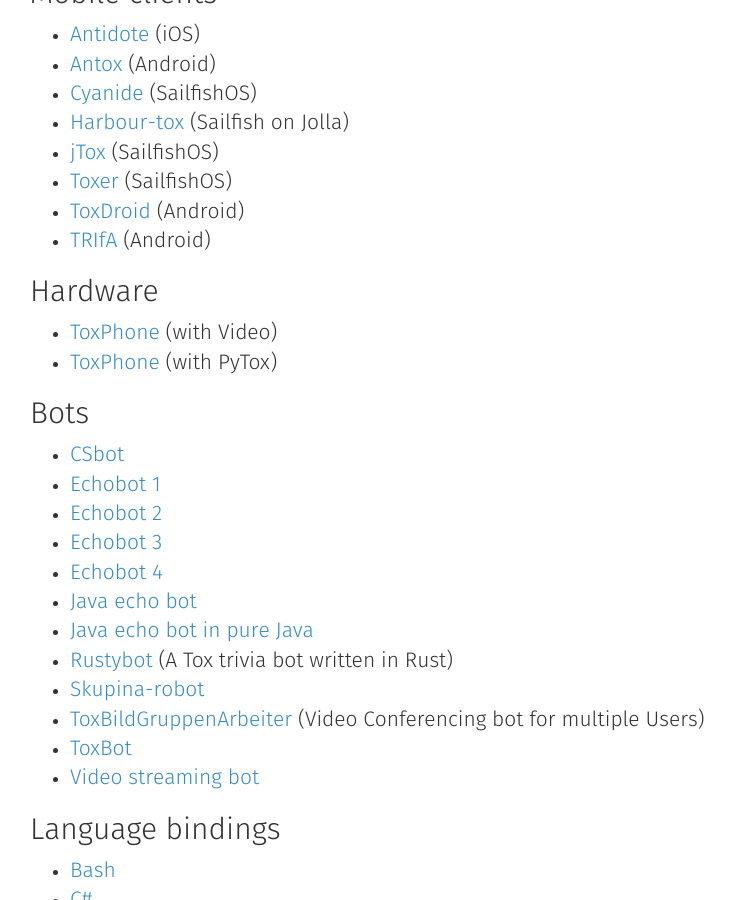
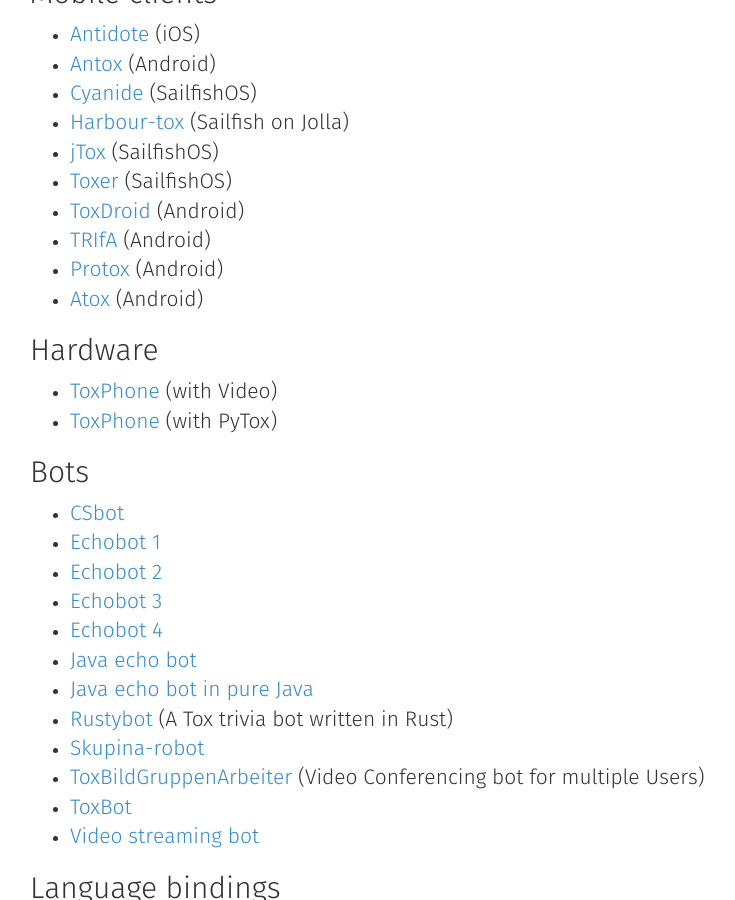
Before and after one commit to TokTok/website, a Jekyll site: the page built from toktok/integrations.md, in a window 1280 px wide and 900 px high, scrolled down 837 px. Shown: the whole window, without its empty margins (40-775 px from the left). Built offline with Jekyll 4.4.1, drawn with Linux system fonts in a browser that asks for light colours; nearby versions of some CDN libraries.

Commit message:
Added more Android clients

```diff
--- a/toktok/integrations.md
+++ b/toktok/integrations.md
@@ -44,6 +44,8 @@ yourself to this page.
 *   [Toxer](https://gitlab.com/Toxer/toxer-sfos) (SailfishOS)
 *   [ToxDroid](https://github.com/suzp1984/ToxDroid) (Android)
 *   [TRIfA](https://github.com/zoff99/ToxAndroidRefImpl) (Android)
+*   [Protox](https://gitlab.com/Monsterovich/protox) (Android)
+*   [Atox](https://github.com/evilcorpltd/aTox) (Android)
 
 # Hardware
 
```
